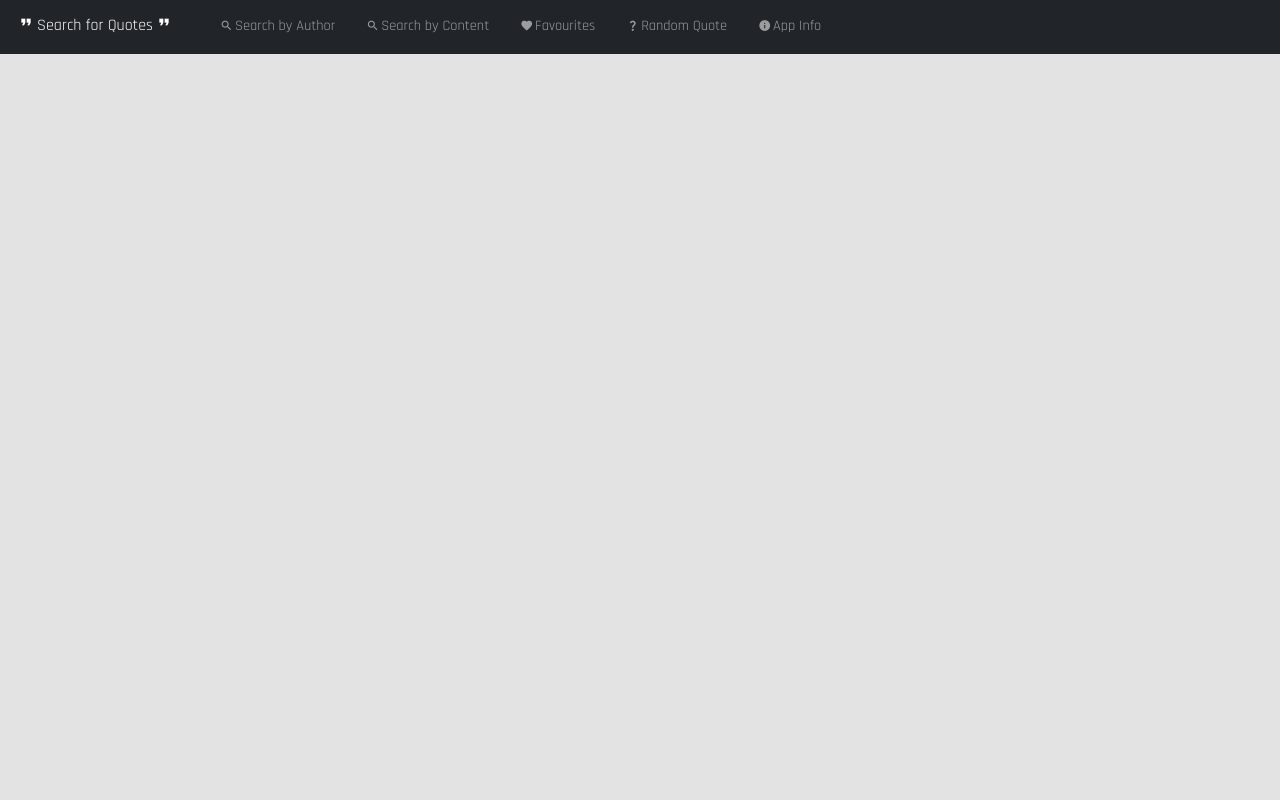
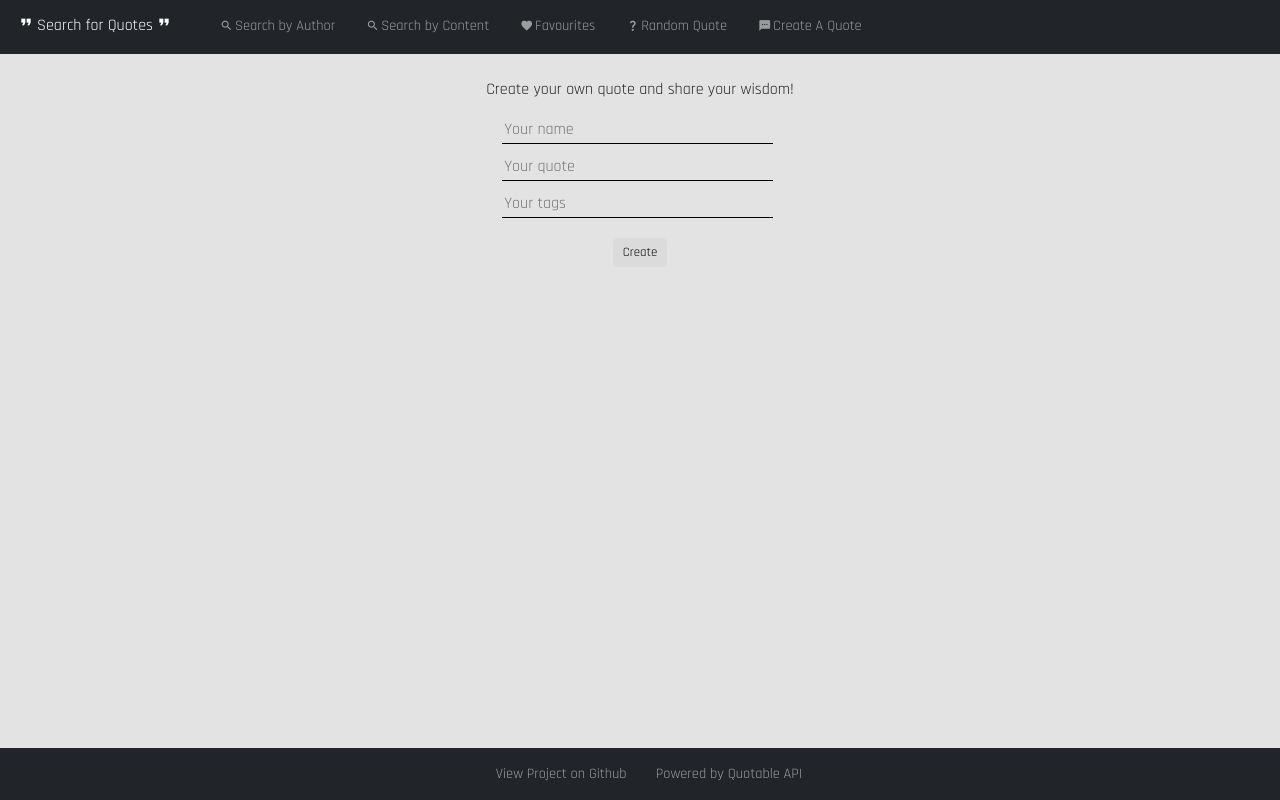
Before and after one commit to zappled/search-for-lyrics, a React (Create React App) app: page /create-quote in a window 1280 px wide. Built offline with nearby package versions, Linux system fonts and the light colour scheme.

Commit message:
Added create own quote functionality, moved app info to footer

```diff
--- a/src/App.js
+++ b/src/App.js
@@ -1,14 +1,31 @@
-import React, { useState } from "react";
+import React, { useState, useEffect } from "react";
 import styles from "./styles.css";
 import { Route, Switch, Link } from "react-router-dom";
 import SearchByContent from "./pages/SearchByContent";
 import Favourites from "./pages/Favourites";
 import RandomQuote from "./pages/RandomQuote";
-import AppInfo from "./pages/AppInfo";
 import SearchByAuthor from "./pages/SearchByAuthor";
+import CreateQuote from "./pages/CreateQuote";
 
 function App() {
   const [favList, setFavList] = useState([]);
+  const [sortType, setSortType] = useState("");
+
+  useEffect(() => {
+    const sortArray = (type) => {
+      const types = {
+        author: "author",
+        tags: "tags",
+      };
+      const sortProperty = types[type];
+      const sorted = [...favList].sort(
+        (a, b) => b[sortProperty] - a[sortProperty]
+      );
+      setFavList(sorted);
+    };
+
+    sortArray(sortType);
+  }, [sortType]);
 
   return (
     <>
@@ -43,14 +60,15 @@ function App() {
               Random Quote
             </div>
           </Link>
-          <Link to="app-info" className="nav-link">
+          <Link to="create-quote" className="nav-link">
             <div className="nav-input">
-              <i className="material-icons">info</i>
-              App Info
+              <i className="material-icons">sms</i>
+              Create A Quote
             </div>
           </Link>
         </div>
       </nav>
+
       <Switch>
         <Route exact path="/">
           <SearchByAuthor setFavList={setFavList} favList={favList} />
@@ -66,8 +84,14 @@ function App() {
               <div className="col-5">
                 <br />
                 <div>Need a reference? View your favourite quotes here:</div>
+
                 {favList.length !== 0 ? (
-                  favList.map((fav) => {
+                  <>
+                    <select onChange={(e) => setSortType(e.target.value)}>
+                      <option value="author">Author</option>
+                      <option value="tags">Tags</option>
+                    </select>
+                    {favList.map((fav) => {
                       return (
                         <Favourites
                           content={fav.content}
@@ -80,7 +104,8 @@ function App() {
                           fav={fav}
                         />
                       );
-                  })
+                    })}
+                  </>
                 ) : (
                   <>
                     <br />
@@ -105,10 +130,44 @@ function App() {
             </div>
           </div>
         </Route>
-        <Route exact path="/app-info">
-          <AppInfo />
+        <Route exact path="/create-quote">
+          <CreateQuote favList={favList} setFavList={setFavList} />
         </Route>
       </Switch>
+      {/* <nav className="navbar fixed-bottom bg-dark">
+        <div className="container-fluid">
+          <div className="navbar-brand">
+            <a className="nav-input" href="#" style={{ color: "#FFFFFF8C" }}>
+              View project on Github
+            </a>
+            <a className="nav-input" href="#" style={{ color: "#FFFFFF8C" }}>
+              Powered by Quotable API
+            </a>
+          </div>
+        </div>
+      </nav> */}
+
+      <nav className="navbar navbar-expand-sm navbar-dark bg-dark fixed-bottom">
+        <div className="navbar-nav footer-to-center">
+          <div className="navbar-brand">
+            <a
+              className="nav-input footer-text"
+              href="https://github.com/zappled/search-for-quotes"
+              target="_blank"
+            >
+              View Project on Github
+            </a>{" "}
+            <a
+              className="nav-input footer-text"
+              href="https://github.com/lukePeavey/quotable"
+              target="_blank"
+            >
+              Powered by Quotable API
+            </a>
+            {/* <div className="nav-input">|</div> */}
+          </div>
+        </div>
+      </nav>
     </>
   );
 }
--- /dev/null
+++ b/src/components/CreateQuoteEntry.js
@@ -0,0 +1,41 @@
+import React from "react";
+
+const CreateQuoteEntry = (props) => {
+  return (
+    <>
+      <div className="container text-center">
+        <div className="row">
+          <div className="col"></div>
+          <div className="col-5">
+            <br />
+            <button className="add-fav" onClick={props.createAgain}>
+              Create Another Quote
+            </button>
+            <div className="result-container">
+              <div className="quote-author">{props.nameInput}:</div>
+              <div className="quote-content">"{props.quoteInput}"</div>
+
+              <div className="quote-extra">
+                Quote length: <b>{props.quoteInput.split(" ").length} words</b>,
+                tags:{" "}
+                <b>
+                  <u>{props.tagInput}</u>
+                </b>
+              </div>
+            </div>
+            <button
+              className="add-fav"
+              onClick={() => props.addToFav(props.quote)}
+            >
+              <i className="material-icons">favorite</i>Add to Favourites
+            </button>
+          </div>
+
+          <div className="col"></div>
+        </div>
+      </div>
+    </>
+  );
+};
+
+export default CreateQuoteEntry;
--- /dev/null
+++ b/src/components/FavouritesEntry.js
@@ -0,0 +1,27 @@
+import React from "react";
+
+const FavouritesEntry = (props) => {
+  return (
+    <>
+      <div className="result-container">
+        <div className="quote-author">{props.author}</div>
+        <div className="quote-content">{props.content}</div>
+        <div className="quote-extra">
+          Quote length: {props.content.split(" ").length} words, tags:{" "}
+          <u>{props.tags?.toString().replace(",", ", ")}</u>
+        </div>
+        <button
+          className="quote-extra remove-fav"
+          onClick={() => props.removeFromFav(props.fav)}
+        >
+          <i className="material-icons" style={{ margin: "0 auto" }}>
+            close
+          </i>
+          Remove from Favourites
+        </button>
+      </div>
+    </>
+  );
+};
+
+export default FavouritesEntry;
--- a/src/components/SearchResults.js
+++ b/src/components/SearchResults.js
@@ -7,6 +7,7 @@ const SearchResults = (props) => {
 
   const addToFav = (newItem) => {
     props.setFavList((prevState) => [...prevState, newItem]);
+    console.log(props.favList);
   };
 
   return (
--- a/src/index.css
+++ b/src/index.css
@@ -11,6 +11,7 @@ html {
 body {
   margin: 0;
   background-color: rgb(227, 227, 227);
+  padding-bottom: 80px;
 }
 
 .centered {
--- a/src/pages/AppInfo.js
+++ /dev/null
@@ -1,29 +0,0 @@
-import React from "react";
-
-const AppInfo = () => {
-  return (
-    <>
-      <div className="container text-center">
-        <div className="row">
-          <div className="col"></div>
-          <div className="col-5">
-            <br />
-            Search for quotes, or create your own!
-            <br />
-            <a href="https://github.com/zappled/search-for-quotes">
-              View on Github
-            </a>
-            <br />
-            <a href="https://github.com/lukePeavey/quotable">
-              Powered by Quotable API
-            </a>
-            <br />
-          </div>
-          <div className="col"></div>
-        </div>
-      </div>
-    </>
-  );
-};
-
-export default AppInfo;
--- /dev/null
+++ b/src/pages/CreateQuote.js
@@ -0,0 +1,93 @@
+import React, { useRef, useState } from "react";
+import CreateQuoteEntry from "../components/CreateQuoteEntry";
+
+const CreateQuote = (props) => {
+  const [nameInput, setNameInput] = useState([]);
+  const [quoteInput, setQuoteInput] = useState([]);
+  const [tagInput, setTagInput] = useState([]);
+
+  const [hasCreated, setHasCreated] = useState(false);
+
+  const nameInputRef = useRef();
+  const quoteInputRef = useRef();
+  const tagInputRef = useRef();
+
+  const addInput = (e) => {
+    e.preventDefault();
+    setHasCreated(!hasCreated);
+    const name = nameInputRef.current.value;
+    const quote = quoteInputRef.current.value;
+    const tag = tagInputRef.current.value;
+    setNameInput(name);
+    setQuoteInput(quote);
+    setTagInput(tag);
+  };
+
+  const quote = { author: nameInput, content: quoteInput, tags: tagInput };
+
+  const createAgain = () => {
+    setHasCreated(!hasCreated);
+  };
+
+  const addToFav = (newItem) => {
+    props.setFavList((prevState) => [...prevState, newItem]);
+  };
+
+  return (
+    <>
+      {hasCreated === false ? (
+        <div className="container text-center">
+          <div className="row">
+            <div className="col"></div>
+            <div className="col-5">
+              <br />
+              <div>Create your own quote and share your wisdom!</div>
+              <form onSubmit={addInput}>
+                <input
+                  type="text"
+                  className="input"
+                  placeholder="Your name"
+                  ref={nameInputRef}
+                  required
+                />
+                <input
+                  type="text"
+                  className="input"
+                  placeholder="Your quote"
+                  ref={quoteInputRef}
+                  required
+                />
+                <input
+                  type="text"
+                  className="input"
+                  placeholder="Your tags"
+                  ref={tagInputRef}
+                  required
+                />
+                <br />
+                <button className="submit" style={{ marginTop: "10px" }}>
+                  Create
+                </button>
+              </form>
+            </div>
+
+            <div className="col"></div>
+          </div>
+        </div>
+      ) : (
+        <>
+          <CreateQuoteEntry
+            createAgain={createAgain}
+            nameInput={nameInput}
+            quoteInput={quoteInput}
+            tagInput={tagInput}
+            addToFav={addToFav}
+            quote={quote}
+          />
+        </>
+      )}
+    </>
+  );
+};
+
+export default CreateQuote;
--- a/src/pages/Favourites.js
+++ b/src/pages/Favourites.js
@@ -1,4 +1,5 @@
 import React from "react";
+import FavouritesEntry from "../components/FavouritesEntry";
 
 const Favourites = (props) => {
   const removeFromFav = (newItem) => {
@@ -9,23 +10,15 @@ const Favourites = (props) => {
 
   return (
     <>
-      <div className="result-container">
-        <div className="quote-author">{props.author}</div>
-        <div className="quote-content">{props.content}</div>
-        <div className="quote-extra">
-          Quote length: {props.content.split(" ").length} words, tags:{" "}
-          <u>{props.tags?.toString().replace(",", ", ")}</u>
-        </div>
-        <button
-          className="quote-extra remove-fav"
-          onClick={() => removeFromFav(props.fav)}
-        >
-          <i className="material-icons" style={{ margin: "0 auto" }}>
-            close
-          </i>
-          Remove from Favourites
-        </button>
-      </div>
+      <FavouritesEntry
+        favList={props.favList}
+        setFavList={props.setFavList}
+        removeFromFav={removeFromFav}
+        fav={props.fav}
+        author={props.author}
+        content={props.content}
+        tags={props.tags}
+      />
     </>
   );
 };
--- a/src/pages/RandomQuote.js
+++ b/src/pages/RandomQuote.js
@@ -21,7 +21,6 @@ const RandomQuote = (props) => {
         content: data.content,
         author: data.author,
         tags: data.tags,
-        quote: data,
       });
     } catch (err) {
       setError(err.message);
@@ -34,7 +33,11 @@ const RandomQuote = (props) => {
     const url = `https://api.quotable.io/random`;
     const res = await fetch(url);
     const data = await res.json();
-    setQuote({ content: data.content, author: data.author, tags: data.tags });
+    setQuote({
+      content: data.content,
+      author: data.author,
+      tags: data.tags,
+    });
     setIsLoading(false);
   };
 
@@ -72,6 +75,7 @@ const RandomQuote = (props) => {
 
   const addToFav = (newItem) => {
     props.setFavList((prevState) => [...prevState, newItem]);
+    console.log(props.favList);
   };
 
   return (
--- a/src/styles.css
+++ b/src/styles.css
@@ -180,3 +180,20 @@ form {
   height: 50%;
   line-height: 50px;
 }
+
+.footer-text {
+  display: inline-flex;
+  width: 50%;
+  color: #ffffff8c;
+  text-decoration: none;
+  margin-left: auto;
+  font-size: 90%;
+}
+
+.footer-to-center {
+  margin: 0 auto;
+}
+
+.footer-text:hover {
+  color: rgb(199, 199, 199);
+}
```
Lines whose indentation alone changed are shown as unchanged.
